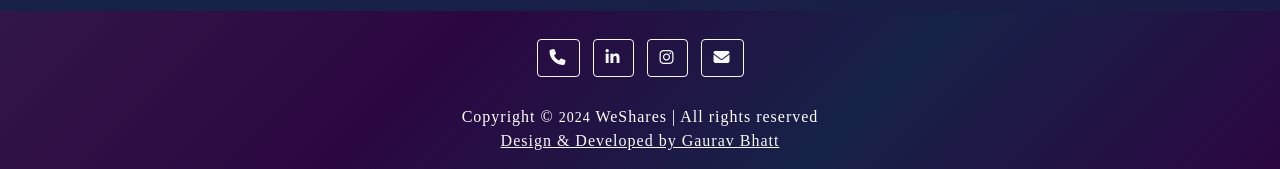
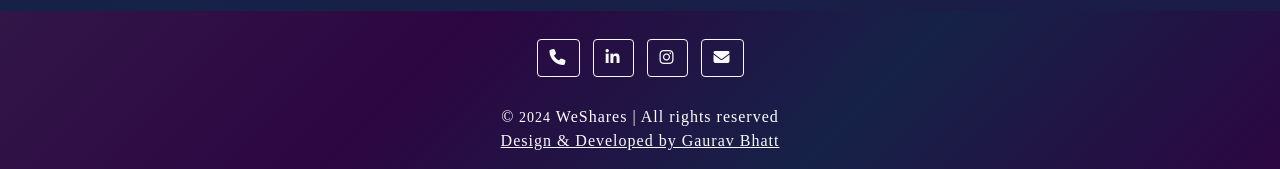
Before and after one commit to gaurav0401/WeShares-Community-Blog-Website, a Django app: page /blog/ in a window 1280 px wide. Shown: the part 2214-2383 px from the top of the page. Run offline with Django 4.2, Linux system fonts and the light colour scheme; data comes from the database, SQL or seed files in the repository; parts of the project's set-up code (start-up, migrations or seed data) failed here and were passed over; some libraries are stand-ins or nearby versions.

Commit message:
new update

```diff
--- a/template/base.html
+++ b/template/base.html
@@ -263,7 +263,7 @@ body{
 
     <!-- Copyright -->
     <div class="text-center pb-3" >
-     <span style="font-size: 2vh;"> Copyright ©  <small id="year"></small> WeShares | All rights reserved </span><br>
+     <span style="font-size: 2vh;"> ©  <small id="year"></small> WeShares | All rights reserved </span><br>
       <a style="font-size: 2vh;" class="text-light" href="https://gaurav-bhatt-s-portfolio.vercel.app/">Design & Developed by Gaurav Bhatt</a>
     </div>
     <!-- Copyright -->
```
